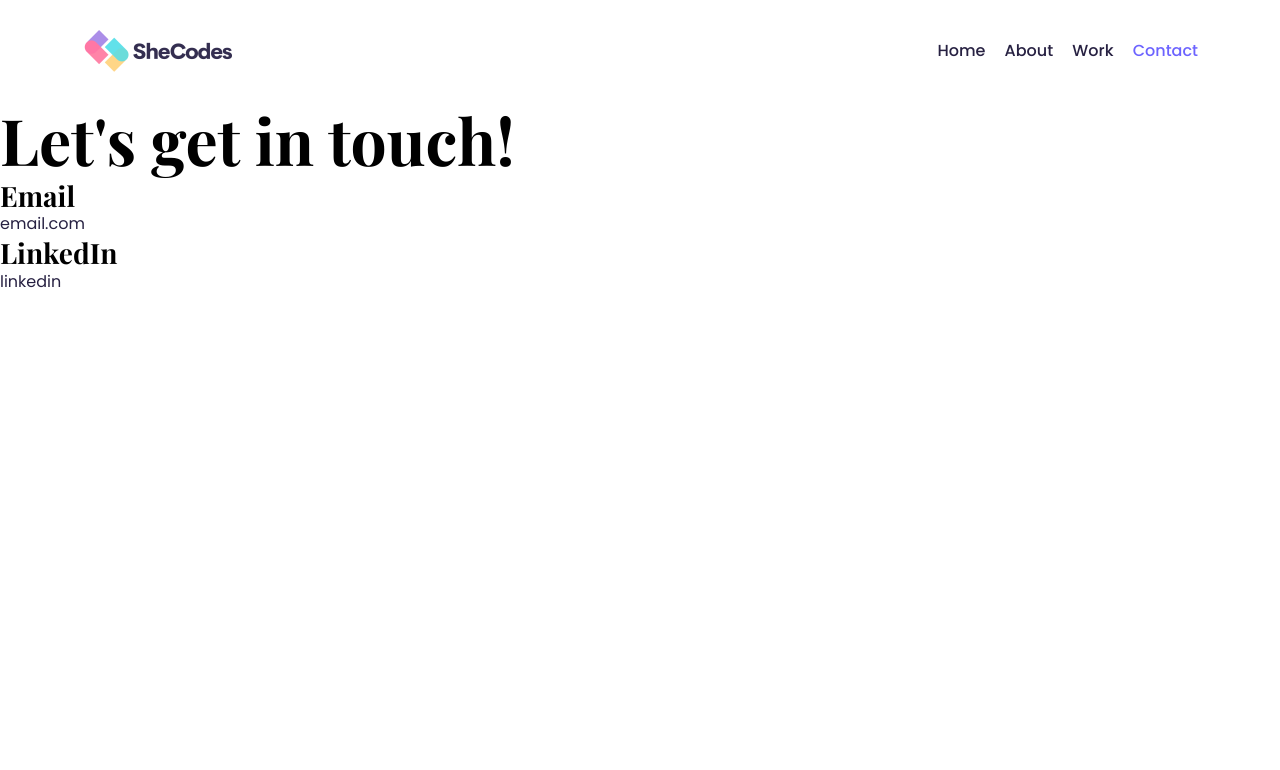
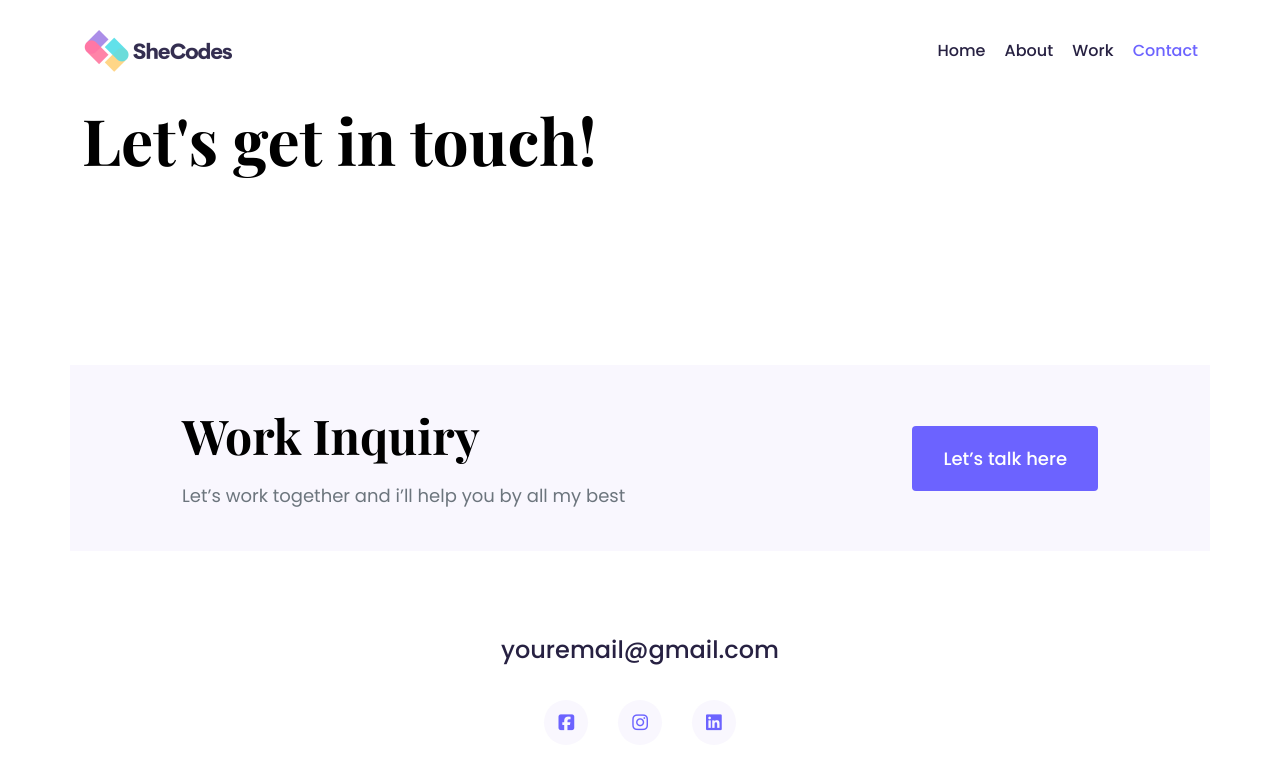
Before and after one commit to Katya-Semeniuk/portfolio, a plain HTML site: page contact.html in a window 1280 px wide. Drawn offline with nearby package versions, Linux system fonts and the light colour scheme.

Commit message:
added footer

```diff
--- a/contact.html
+++ b/contact.html
@@ -41,21 +41,43 @@
       </div>
     </header>
     <main>
-      <section class="contact-section">
+      <section class="container contact-section">
         <h1>Let's get in touch!</h1>
-        <ul>
-          <li>
-            <h3>Email</h3>
-            <a href="" target="_blank">email.com</a>
+      </section>
+    </main>
+    <footer>
+      <div
+        class="container box d-flex justify-content-between align-items-center"
+      >
+        <div>
+          <h3>Work Inquiry</h3>
+          <p class="text-muted">
+            Let’s work together and i’ll help you by all my best
+          </p>
+        </div>
+        <div><a class="btn btn-branding" href="#">Let’s talk here</a></div>
+      </div>
+      <div class="contact-details">
+        <a href="#" class="email-link">youremail@gmail.com</a>
+        <ul class="social-link-list">
+          <li class="social-link-item">
+            <a href="#" target="_blank">
+              <i class="fa-brands fa-square-facebook"> </i>
+            </a>
           </li>
-          <li>
-            <h3>LinkedIn</h3>
-            <a href="" target="_blank">linkedin</a>
+          <li class="social-link-item">
+            <a href="#" target="_blank">
+              <i class="fa-brands fa-instagram"></i>
+            </a>
+          </li>
+          <li class="social-link-item">
+            <a href="#" target="_blank">
+              <i class="fa-brands fa-linkedin"></i>
+            </a>
           </li>
         </ul>
-      </section>
-    </main>
-    <footer></footer>
+      </div>
+    </footer>
     <script
       src="https://cdn.jsdelivr.net/npm/bootstrap@5.3.2/dist/js/bootstrap.bundle.min.js"
       integrity="sha384-C6RzsynM9kWDrMNeT87bh95OGNyZPhcTNXj1NW7RuBCsyN/o0jlpcV8Qyq46cDfL"
--- a/src/styles.css
+++ b/src/styles.css
@@ -100,7 +100,7 @@ body {
 .project-list-section {
   margin: 110px 0 112px 0;
   @media (min-width: 768px) {
-    margin: 127px 0 132px 0;
+    margin: 120px 0 130px 0;
   }
 }
 .project-description {
@@ -145,14 +145,6 @@ body {
   &:hover {
     color: #4f45e8;
   }
-}
-
-footer p {
-  font-size: 24px;
-  font-weight: 500;
-  color: var(--black-color);
-  line-height: 1.5;
-  margin-bottom: 41px;
 }
 
 /* --about html -- */
@@ -215,7 +207,12 @@ footer p {
 
 /* --contact html */
 .contact-section h1 {
-  font-size: 64px;
+  font-size: 44px;
+  margin-bottom: 146px;
+  @media (min-width: 576px) {
+    font-size: 64px;
+    margin-bottom: 186px;
+  }
 }
 
 /* header */
@@ -239,3 +236,70 @@ nav li {
     margin-left: 15px;
   }
 }
+
+/* footer */
+
+footer {
+  margin-bottom: 130px;
+}
+footer .box {
+  padding: 22px 10px;
+  margin-bottom: 61px;
+  background-color: var(--secondary-color);
+
+  @media (min-width: 768px) {
+    padding: 42px 112px;
+    margin-bottom: 81px;
+  }
+}
+
+.box h3 {
+  font-size: 48px;
+  margin-bottom: 18px;
+  @media (max-width: 768px) {
+    font-size: 24px;
+  }
+}
+
+.box p {
+  font-size: 18px;
+  @media (max-width: 768px) {
+    font-size: 14px;
+  }
+}
+
+.email-link {
+  display: block;
+  font-size: 24px;
+  font-weight: 500;
+  text-align: center;
+  margin-bottom: 41px;
+}
+
+.social-link-list {
+  display: flex;
+  justify-content: center;
+}
+.social-link-item {
+  margin: 0 15px;
+}
+
+.social-link-item a {
+  padding: 10px 14px;
+  font-size: 18px;
+  color: var(--accent-color);
+  background-color: var(--secondary-color);
+  border-radius: 50%;
+  transition: all 100ms ease-in-out;
+  &:hover {
+    color: var(--white-color);
+    background-color: var(--accent-color);
+  }
+}
+
+footer .btn-branding {
+  @media (max-width: 768px) {
+    font-size: 14px;
+    padding: 10px 20px;
+  }
+}
```
Also changed, not shown: about.html (+33 -1 lines), index.html (+20 -10 lines), work.html (+33 -1 lines).
